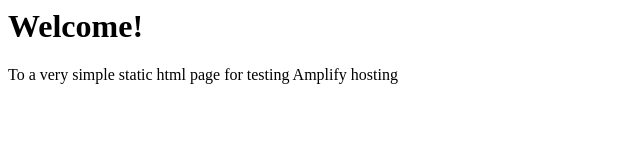
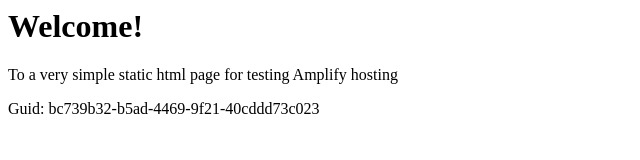
Before and after one commit to aws-aemilia-icn/Github-PR-Commit-Integration-Test-DoNotTouch-Gith-P5X5MO5I-v1-prod-ap-northeast-2, a website: page src/index.html in a window 1280 px wide. Shown: the whole page, without its empty margins (0-640 px from the left). Drawn offline with Linux system fonts and the light colour scheme.

Commit message:
commit from integ tests

```diff
--- a/src/index.html
+++ b/src/index.html
@@ -1,3 +1,5 @@
+
+
 <html lang="en">
 
 <head>
@@ -10,6 +12,6 @@
 <body>
     <h1>Welcome!</h1>
     <p>To a very simple static html page for testing Amplify hosting</p>
-</body>
+    <p>Guid: bc739b32-b5ad-4469-9f21-40cddd73c023</p></body>
 
 </html>
```
